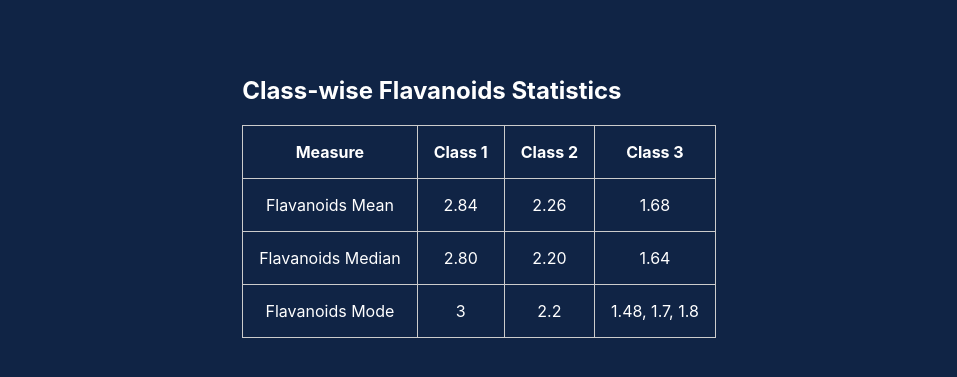
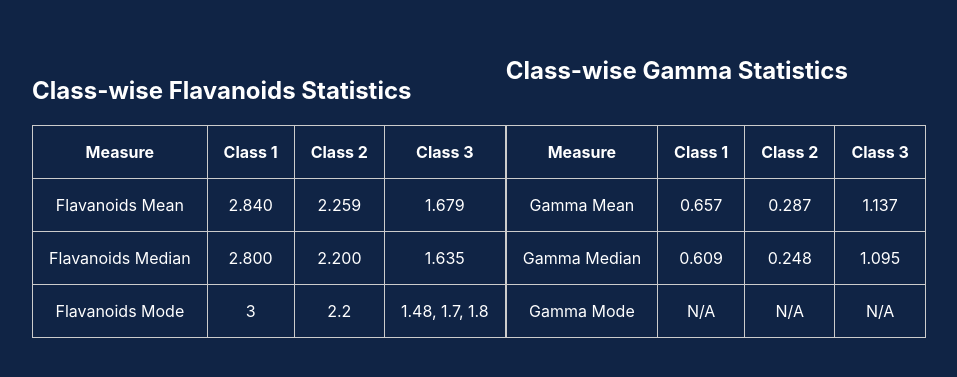
Before and after one commit to im-shubhamsharma/data_visualization, a React (Create React App) app: page / in a window 1280 px wide. Shown: the part 193-570 px from the top of the page, without its empty margins (161-1118 px from the left). Built offline with nearby package versions, Linux system fonts and the light colour scheme; the HTML template or start-up script is replaced by a standard one.

Commit message:
did some code restructure

```diff
--- a/src/App.tsx
+++ b/src/App.tsx
@@ -1,12 +1,14 @@
 import data from "./utils/Wine-Data.json";
 import "./App.css";
-import WineStatsTable from "./components/FlavanoidsStatistics";
+import FlavanoidsStatistics from "./components/FlavanoidsStatistics";
 import { WineEntry } from "./types/wine-data.types";
+import GammaStatistics from "./components/GammaStatistics";
 
 function App() {
   return (
     <div className="app">
-      <WineStatsTable data={data as unknown as WineEntry[]} />
+      <FlavanoidsStatistics data={data as unknown as WineEntry[]} />
+      <GammaStatistics data={data as unknown as WineEntry[]} />
     </div>
   );
 }
--- a/src/components/FlavanoidsStatistics/helper.tsx
+++ /dev/null
@@ -1,82 +0,0 @@
-import { WineEntry } from "../../types/wine-data.types";
-
-export const calculateMode = (arr: number[]): number[] => {
-  const frequencyMap: { [key: number]: number } = {};
-  let maxFrequency = 0;
-  const modes: number[] = [];
-
-  arr.forEach((element) => {
-    if (frequencyMap[element]) {
-      frequencyMap[element]++;
-    } else {
-      frequencyMap[element] = 1;
-    }
-
-    if (frequencyMap[element] > maxFrequency) {
-      maxFrequency = frequencyMap[element];
-    }
-  });
-
-  for (const key in frequencyMap) {
-    if (frequencyMap[key] === maxFrequency) {
-      modes.push(Number(key));
-    }
-  }
-
-  if (modes.length === arr.length) {
-    return [];
-  }
-
-  return modes;
-};
-
-export const calculateStatistics = (data: WineEntry[]) => {
-  const classes: Record<string, number[]> = {};
-
-  data.forEach((entry) => {
-    const alcoholClass = entry.Alcohol.toString();
-    if (!classes[alcoholClass]) {
-      classes[alcoholClass] = [];
-    }
-    if (typeof entry.Flavanoids === "string") {
-      classes[alcoholClass].push(parseFloat(entry.Flavanoids));
-    } else if (typeof entry.Flavanoids === "number") {
-      classes[alcoholClass].push(entry.Flavanoids);
-    }
-  });
-
-  const stats = [];
-
-  for (const alcoholClass in classes) {
-    const classData = classes[alcoholClass];
-    const mean =
-      classData.reduce((acc, val) => acc + val, 0) / classData.length;
-
-    classData.sort((a, b) => a - b);
-    const median =
-      classData.length % 2 === 0
-        ? (classData[classData.length / 2 - 1] +
-            classData[classData.length / 2]) /
-          2
-        : classData[Math.floor(classData.length / 2)];
-
-    let mode = calculateMode(classData);
-
-    stats.push({
-      Class: alcoholClass,
-      Mean: mean.toFixed(2),
-      Median: median.toFixed(2),
-      Mode: mode.length
-        ? mode.length === 1
-          ? `${mode[0]}`
-          : mode.reduce(
-              (acc, val, idx) =>
-                acc + ` ${val}${idx !== mode.length - 1 ? "," : ""}`,
-              ""
-            )
-        : "N/A",
-    });
-  }
-
-  return stats;
-};
--- a/src/components/FlavanoidsStatistics/index.tsx
+++ b/src/components/FlavanoidsStatistics/index.tsx
@@ -1,6 +1,7 @@
 import React from "react";
-import { Stat, WineEntry } from "../../types/wine-data.types";
-import { calculateStatistics } from "./helper";
+import { WineEntry } from "../../types/wine-data.types";
+import { renderHeader, renderMeasureRow } from "../TableHelper";
+import { getStats } from "../../utils/getStats";
 
 type FlavanoidsStatisticsProps = {
   data: WineEntry[];
@@ -9,35 +10,31 @@ type FlavanoidsStatisticsProps = {
 const FlavanoidsStatistics: React.FC<FlavanoidsStatisticsProps> = ({
   data,
 }) => {
-  const stats = calculateStatistics(data);
+  const classes: Record<string, number[]> = {};
 
-  const renderHeader = () => (
-    <tr>
-      <th>Measure</th>
-      {stats.map((stat) => (
-        <th key={`header-${stat.Class}`}>Class {stat.Class}</th>
-      ))}
-    </tr>
-  );
+  data.forEach((entry) => {
+    const alcoholClass = entry.Alcohol.toString();
+    if (!classes[alcoholClass]) {
+      classes[alcoholClass] = [];
+    }
+    if (typeof entry.Flavanoids === "string") {
+      classes[alcoholClass].push(parseFloat(entry.Flavanoids));
+    } else if (typeof entry.Flavanoids === "number") {
+      classes[alcoholClass].push(entry.Flavanoids);
+    }
+  });
 
-  const renderMeasureRow = (measureName: string, statisticKey: keyof Stat) => (
-    <tr key={`row-${measureName}-${statisticKey}`}>
-      <td>{`${measureName} ${statisticKey}`}</td>
-      {stats.map((stat) => (
-        <td key={`cell-${stat.Class}-${statisticKey}`}>{stat[statisticKey]}</td>
-      ))}
-    </tr>
-  );
+  const stats = getStats(classes);
 
   return (
     <div>
       <h2>Class-wise Flavanoids Statistics</h2>
       <table>
-        <thead>{renderHeader()}</thead>
+        <thead>{renderHeader(stats)}</thead>
         <tbody>
-          {renderMeasureRow("Flavanoids", "Mean")}
-          {renderMeasureRow("Flavanoids", "Median")}
-          {renderMeasureRow("Flavanoids", "Mode")}
+          {renderMeasureRow(stats, "Flavanoids", "Mean")}
+          {renderMeasureRow(stats, "Flavanoids", "Median")}
+          {renderMeasureRow(stats, "Flavanoids", "Mode")}
         </tbody>
       </table>
     </div>
--- /dev/null
+++ b/src/components/GammaStatistics/index.tsx
@@ -0,0 +1,46 @@
+import { WineDataWithGamma, WineEntry } from "../../types/wine-data.types";
+import { getStats } from "../../utils/getStats";
+import { renderHeader, renderMeasureRow } from "../TableHelper";
+
+type GammaStatisticsProps = {
+  data: WineEntry[];
+};
+
+const GammaStatistics = (props: GammaStatisticsProps) => {
+  const { data } = props;
+
+  const dataWithGamma: WineDataWithGamma[] = data.map((entry) => {
+    const Gamma = (entry.Ash * entry.Hue) / entry.Magnesium;
+    return { ...entry, Gamma };
+  });
+
+  const classes: Record<string, number[]> = {};
+
+  dataWithGamma.forEach((entry) => {
+    const alcoholClass = entry.Alcohol.toString();
+    if (!classes[alcoholClass]) {
+      classes[alcoholClass] = [];
+    }
+    classes[alcoholClass].push(entry.Gamma);
+  });
+
+  const stats = getStats(classes);
+
+  return (
+    <div>
+      <h2>Class-wise Gamma Statistics</h2>
+      <table>
+        <table>
+          <thead>{renderHeader(stats)}</thead>
+          <tbody>
+            {renderMeasureRow(stats, "Gamma", "Mean")}
+            {renderMeasureRow(stats, "Gamma", "Median")}
+            {renderMeasureRow(stats, "Gamma", "Mode")}
+          </tbody>
+        </table>
+      </table>
+    </div>
+  );
+};
+
+export default GammaStatistics;
--- /dev/null
+++ b/src/components/TableHelper/index.tsx
@@ -0,0 +1,23 @@
+import { Stat } from "../../types/wine-data.types";
+
+export const renderHeader = (stats: Stat[]) => (
+  <tr>
+    <th>Measure</th>
+    {stats.map((stat) => (
+      <th key={`header-${stat.Class}`}>Class {stat.Class}</th>
+    ))}
+  </tr>
+);
+
+export const renderMeasureRow = (
+  stats: Stat[],
+  measureName: string,
+  statisticKey: keyof Stat
+) => (
+  <tr key={`row-${measureName}-${statisticKey}`}>
+    <td>{`${measureName} ${statisticKey}`}</td>
+    {stats.map((stat) => (
+      <td key={`cell-${stat.Class}-${statisticKey}`}>{stat[statisticKey]}</td>
+    ))}
+  </tr>
+);
--- /dev/null
+++ b/src/utils/calculateMode.tsx
@@ -0,0 +1,29 @@
+export const calculateMode = (arr: number[]): number[] => {
+  const frequencyMap: { [key: number]: number } = {};
+  let maxFrequency = 0;
+  const modes: number[] = [];
+
+  arr.forEach((element) => {
+    if (frequencyMap[element]) {
+      frequencyMap[element]++;
+    } else {
+      frequencyMap[element] = 1;
+    }
+
+    if (frequencyMap[element] > maxFrequency) {
+      maxFrequency = frequencyMap[element];
+    }
+  });
+
+  for (const key in frequencyMap) {
+    if (frequencyMap[key] === maxFrequency) {
+      modes.push(Number(key));
+    }
+  }
+
+  if (modes.length === arr.length) {
+    return [];
+  }
+
+  return modes;
+};
--- /dev/null
+++ b/src/utils/getStats.tsx
@@ -0,0 +1,38 @@
+import { Stat } from "../types/wine-data.types";
+import { calculateMode } from "./calculateMode";
+
+export const getStats = (classes: Record<string, number[]>) => {
+  const stats: Stat[] = [];
+
+  for (const alcoholClass in classes) {
+    const classData = classes[alcoholClass];
+    const mean =
+      classData.reduce((acc, val) => acc + val, 0) / classData.length;
+    classData.sort((a, b) => a - b);
+    const median =
+      classData.length % 2 === 0
+        ? (classData[classData.length / 2 - 1] +
+            classData[classData.length / 2]) /
+          2
+        : classData[Math.floor(classData.length / 2)];
+
+    let mode = calculateMode(classData);
+
+    stats.push({
+      Class: alcoholClass,
+      Mean: mean.toFixed(3),
+      Median: median.toFixed(3),
+      Mode: mode.length
+        ? mode.length === 1
+          ? `${mode[0]}`
+          : mode.reduce(
+              (acc, val, idx) =>
+                acc + ` ${val}${idx !== mode.length - 1 ? "," : ""}`,
+              ""
+            )
+        : "N/A",
+    });
+  }
+
+  return stats;
+};
```
Also changed, not shown: src/types/wine-data.types.ts (+8 -4 lines).
